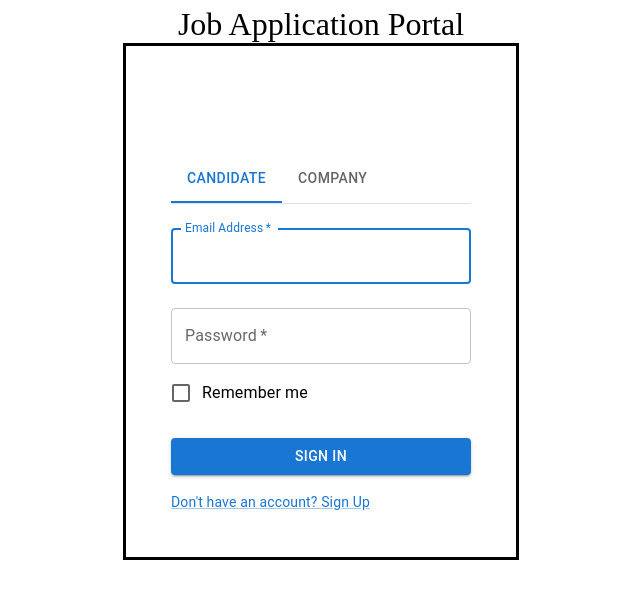
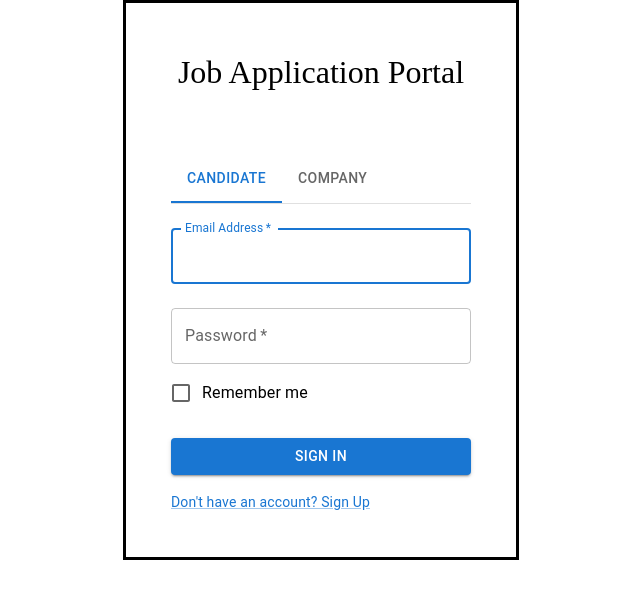
Before and after one commit to ahegde3/job-application-portal-fe, a React (Create React App) app: page / in a window 1280 px wide. Shown: the top 598 px of the page, without its empty margins (319-959 px from the left). Built offline with nearby package versions, Linux system fonts and the light colour scheme.

Commit message:
router defined

```diff
--- a/package.json
+++ b/package.json
@@ -13,6 +13,7 @@
     "@testing-library/user-event": "^13.5.0",
     "react": "^18.2.0",
     "react-dom": "^18.2.0",
+    "react-router-dom": "^6.18.0",
     "react-scripts": "5.0.1",
     "web-vitals": "^2.1.4"
   },
--- a/src/App.js
+++ b/src/App.js
@@ -1,29 +1,15 @@
 import Logo from "./component/Logo";
 import "./App.css";
 import Login from "./screen/Login";
+import { BrowserRouter, Routes, Route, Link } from "react-router-dom";
 
 function App() {
   return (
-    <div>
-      <Logo />
-      <Login />
-    </div>
-    // <div className="App">
-    //   <header className="App-header">
-    //     <img src={logo} className="App-logo" alt="logo" />
-    //     <p>
-    //       Edit <code>src/App.js</code> and save to reload.
-    //     </p>
-    //     <a
-    //       className="App-link"
-    //       href="https://reactjs.org"
-    //       target="_blank"
-    //       rel="noopener noreferrer"
-    //     >
-    //       Learn React
-    //     </a>
-    //   </header>
-    // </div>
+    <BrowserRouter>
+      <Routes>
+        <Route path="/" element={<Login />} />
+      </Routes>
+    </BrowserRouter>
   );
 }
 
--- a/src/screen/Login.jsx
+++ b/src/screen/Login.jsx
@@ -40,6 +40,7 @@
       <Container component="main" maxWidth="xs">
         {/* <CssBaseline /> */}
         <div className="Page" style={{ border: "solid", padding: "45px" }}>
+          <Logo />
           <Box
             sx={{
               marginTop: 8,
@@ -98,6 +99,7 @@
                   label="Remember me"
                 />
                 <Button
+                  onSubmit={() => console.log("submited")}
                   type="submit"
                   fullWidth
                   variant="contained"
```
Also changed, not shown: src/component/Navbar.jsx (added, +10 -0 lines), src/screen/Home.jsx (added), 1 other file (tests, documents, lock files or other folders).
